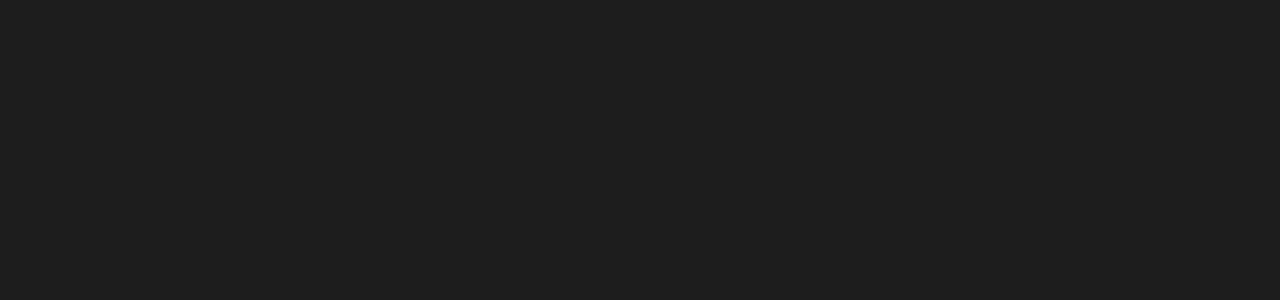
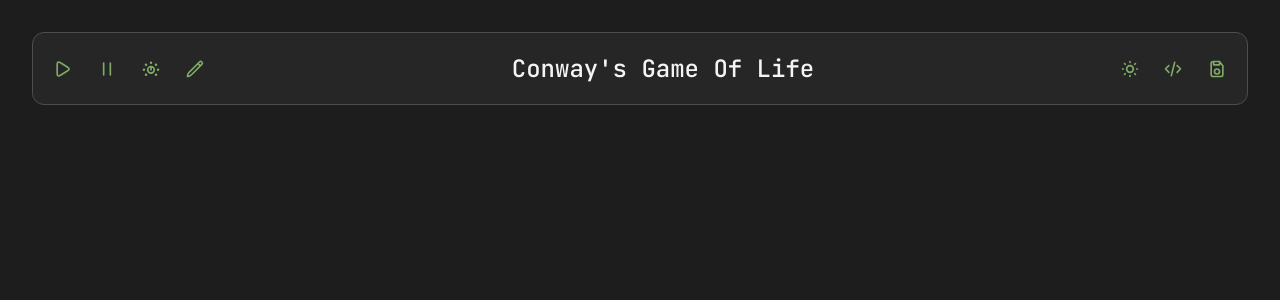
Before and after one commit to rakushka-san/game-of-life, a Vue app: page / in a window 1280 px wide. Shown: the top 300 px of the page. Built offline with nearby package versions, Linux system fonts and the light colour scheme.

Commit message:
Шапка

```diff
--- a/src/App.vue
+++ b/src/App.vue
@@ -1 +1,12 @@
-<template></template>
+<script setup lang="ts">
+import AppFrame from '@/components/AppFrame.vue'
+import AppHeader from '@/components/AppHeader.vue'
+</script>
+
+<template>
+	<main>
+		<AppFrame>
+			<AppHeader />
+		</AppFrame>
+	</main>
+</template>
--- a/src/assets/scss/main.scss
+++ b/src/assets/scss/main.scss
@@ -2,6 +2,7 @@
 @import '@/assets/scss/fonts';
 
 body {
+	padding: 2rem;
 	background-color: $colorPrimaryBackground;
 	color: $colorText;
 	font-family: 'JetBrains Mono';
--- /dev/null
+++ b/src/components/AppFrame.vue
@@ -0,0 +1,13 @@
+<template>
+	<div class="frame">
+		<slot> </slot>
+	</div>
+</template>
+
+<style lang="scss">
+.frame {
+	border-radius: 0.75rem;
+	border: 1px solid $colorPrimaryBorder;
+	background-color: $colorSecondaryBackground;
+}
+</style>
--- /dev/null
+++ b/src/components/AppHeader.vue
@@ -0,0 +1,59 @@
+<script setup lang="ts">
+import AppIconButton from '@/components/AppIconButton.vue'
+import IconPlay from '@/components/icons/IconPlay.vue'
+import IconPause from '@/components/icons/IconPause.vue'
+import IconSpeedMin from '@/components/icons/IconSpeedMin.vue'
+import IconSpeedLow from '@/components/icons/IconSpeedLow.vue'
+import IconSpeedMedLow from '@/components/icons/IconSpeedMedLow.vue'
+import IconSpeedMed from '@/components/icons/IconSpeedMed.vue'
+import IconSpeedMedHigh from '@/components/icons/IconSpeedMedHigh.vue'
+import IconSpeedHigh from '@/components/icons/IconSpeedHigh.vue'
+import IconSpeedMax from '@/components/icons/IconSpeedMax.vue'
+import IconEdit from '@/components/icons/IconEdit.vue'
+import IconSun from './icons/IconSun.vue'
+import IconCode from './icons/IconCode.vue'
+import IconFloppy from './icons/IconFloppy.vue'
+import IconMoon from './icons/IconMoon.vue'
+</script>
+
+<template>
+	<header class="header">
+		<div class="header__controls">
+			<AppIconButton> <IconPlay /></AppIconButton>
+			<AppIconButton> <IconPause /></AppIconButton>
+			<AppIconButton> <IconSpeedMed /></AppIconButton>
+			<AppIconButton> <IconEdit /></AppIconButton>
+		</div>
+		<h1 class="header__heading">Conway's Game Of Life</h1>
+		<div class="header__controls">
+			<AppIconButton>
+				<IconSun v-if="true" />
+				<IconMoon v-else />
+			</AppIconButton>
+			<AppIconButton> <IconCode /> </AppIconButton>
+			<AppIconButton> <IconFloppy /> </AppIconButton>
+		</div>
+	</header>
+</template>
+
+<style lang="scss">
+.header {
+	padding: 1.25rem;
+
+	display: flex;
+	justify-content: space-between;
+	align-items: center;
+
+	&__heading {
+		font-weight: 500;
+		font-size: 1.5rem;
+	}
+
+	&__controls {
+		display: flex;
+		justify-content: space-between;
+		align-items: center;
+		gap: 1.5rem;
+	}
+}
+</style>
```
